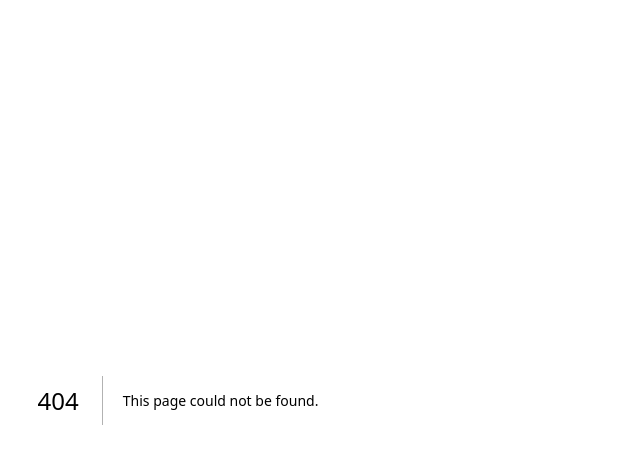
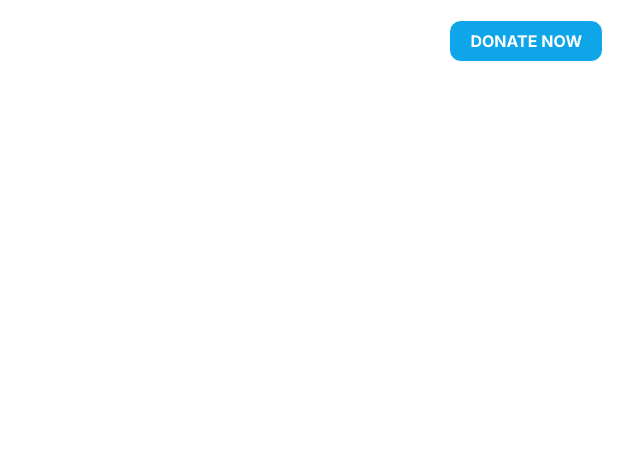
Before and after one commit to 10richard/chai-defense, a Next.js app: page /donate in a window 1280 px wide. Before the commit this address had no page. Shown: the top 464 px of the page, without its empty margins (462-1102 px from the left). Built offline with nearby package versions, Linux system fonts and the light colour scheme.

Commit message:
add donate page

```diff
--- /dev/null
+++ b/src/app/donate/page.tsx
@@ -0,0 +1,11 @@
+import Navbar from "@/components/Navbar";
+
+const page = () => {
+  return (
+    <>
+      <Navbar />
+    </>
+  );
+};
+
+export default page;
```
